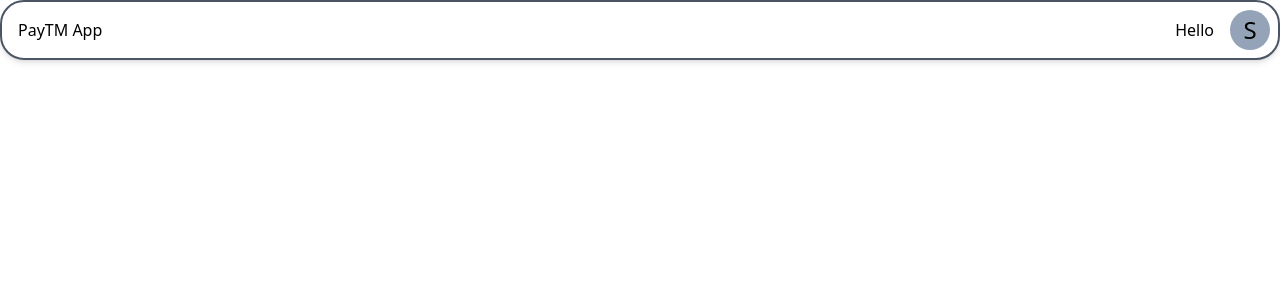
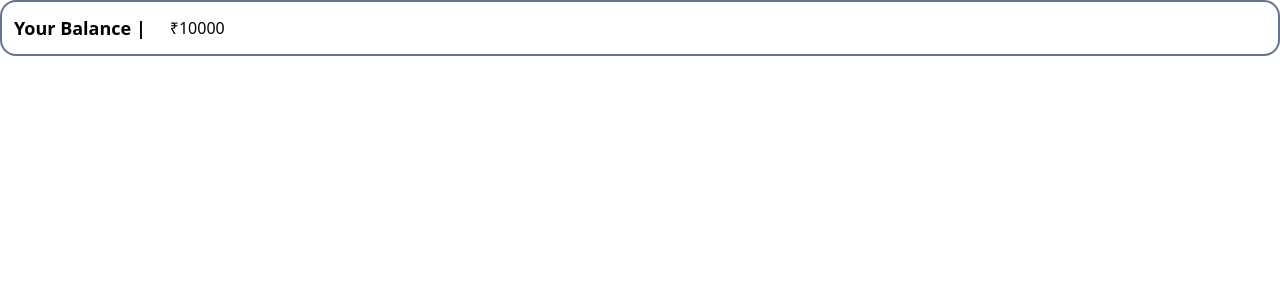
Before and after one commit to Shivamsk1309/paytm-project, a React (Vite) app in the folder frontend/: page / in a window 1280 px wide. Shown: the top 300 px of the page. Built offline with nearby package versions, Linux system fonts and the light colour scheme.

Commit message:
balance component

```diff
--- a/frontend/src/App.jsx
+++ b/frontend/src/App.jsx
@@ -5,6 +5,7 @@ import Signin from "./pages/Signin";
 import Signup from "./pages/Signup";
 import SendMoney from "./pages/SendMoney";
 import AppBar from "./components/AppBar";
+import Balance from "./components/Balance";
 
 function App() {
   return (
@@ -15,7 +16,7 @@ function App() {
           <Route path="/signin" element=<Signin /> />
           <Route path="/dashboard" element=<Dashboard /> />
           <Route path="/send" element=<SendMoney /> />
-          <Route path="/" element=<AppBar /> />
+          <Route path="/" element=<Balance balance={"10000"} /> />
         </Routes>
       </BrowserRouter>
     </>
--- /dev/null
+++ b/frontend/src/components/Balance.jsx
@@ -0,0 +1,17 @@
+import React from "react";
+
+const Balance = ({ balance }) => {
+  return (
+    <>
+      <div className="flex justify-start items-center border-2 rounded-2xl border-slate-500">
+        <div className="m-3 text-lg text-black font-bold">Your Balance |</div>
+        <div className="m-3">
+          {"\u20B9"}
+          {balance}
+        </div>
+      </div>
+    </>
+  );
+};
+
+export default Balance;
```
